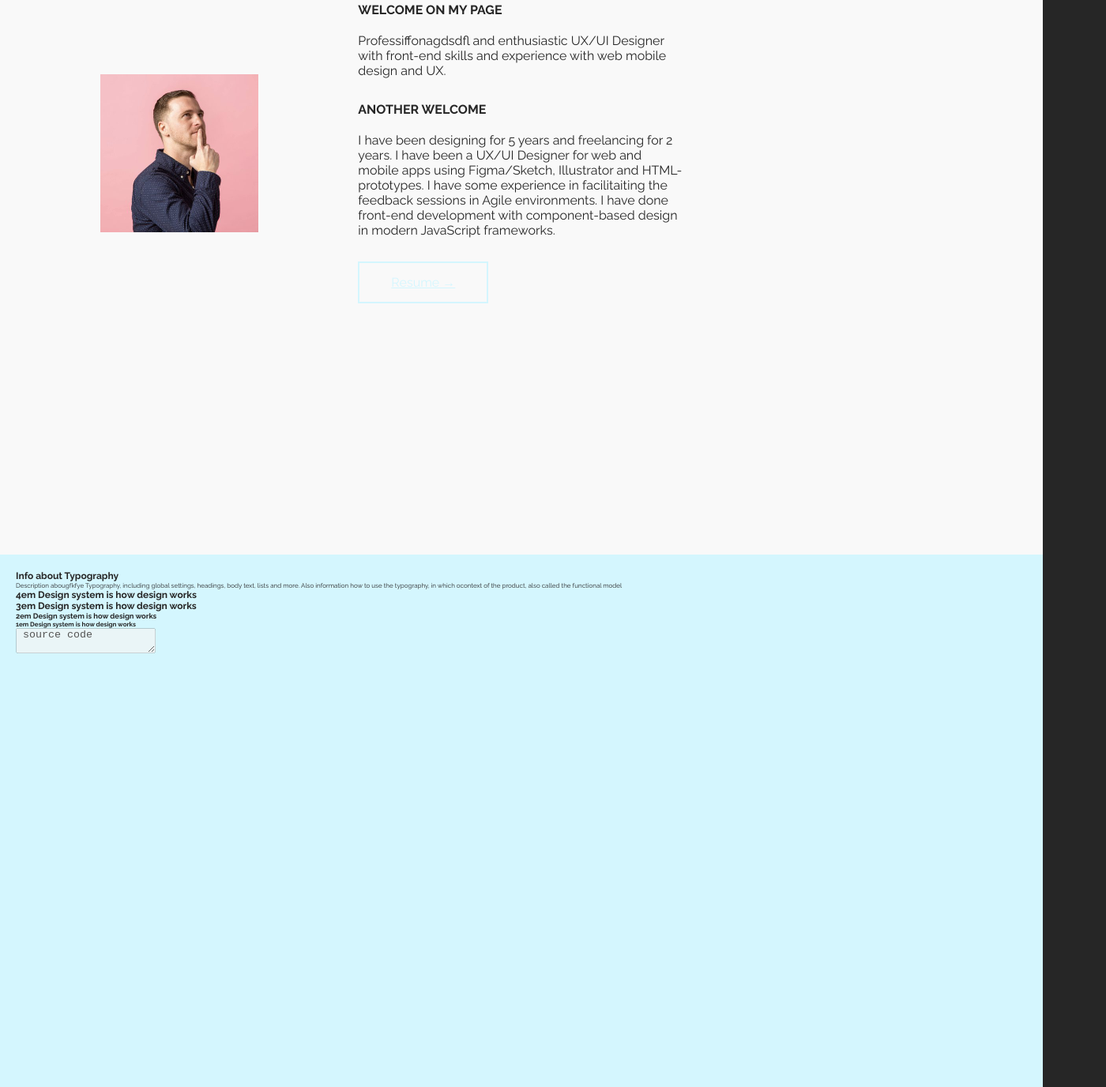
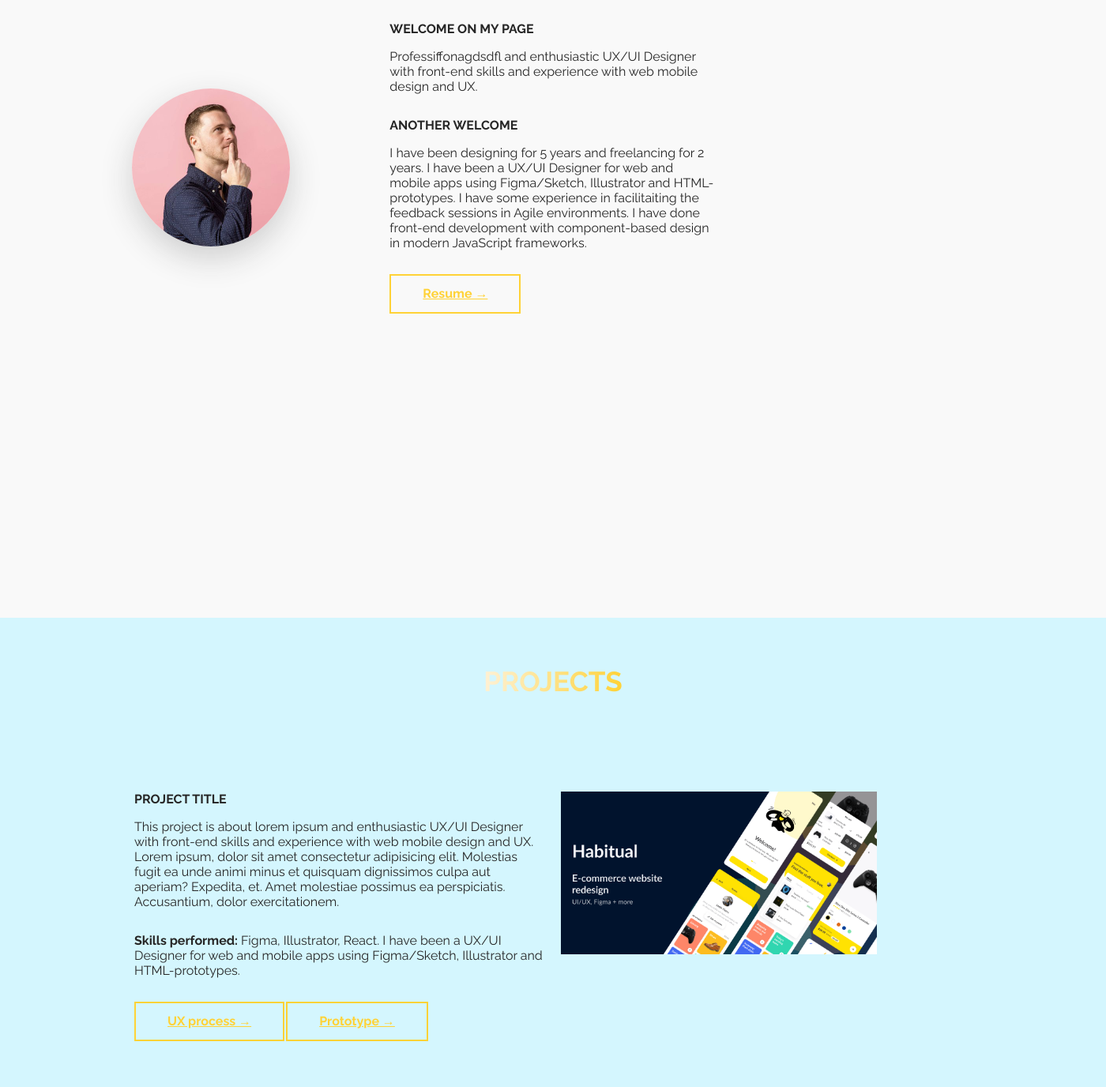
Before and after one commit to aneta-s/designsystem, a website: page index.html in a window 1280 px wide. Shown: the part 978-2354 px from the top of the page at 79% size, 1400 px wide, since content can reach past the window. Drawn offline with Linux system fonts and the light colour scheme; a web font is replaced by a local one.

Commit message:
projects start

```diff
--- a/index.html
+++ b/index.html
@@ -21,8 +21,8 @@
       <nav>
         <ul>
           <!-- Because slide-out- is transforming off the page, we don't see it when load page fro the first time -->
-          <li id="nav-1" class="slide-out-1"><a href="#layout">Layout</a></li>
-          <li id="nav-2" class="slide-out-2"><a href="#content">Content</a></li>
+          <li id="nav-1" class="slide-out-1"><a href="#about">About</a></li>
+          <li id="nav-2" class="slide-out-2"><a href="#projectOne">project one</a></li>
           <li id="nav-3" class="slide-out-3">
             <a href="#components">Components</a>
           </li>
@@ -56,11 +56,11 @@
         >
       </h1>
       <!-- below: styles about the color in btn-white class, for buttons functionality use btn class-->
-      <a href="#" class="btn btn-white">My Projects</a>
+      <a href="#" class="btn btn-text">My Projects</a>
     </div>
     <!-- ABOUT ME PAGE -->
     <main>
-      <section id="layout">
+      <section id="about">
         <!-- utility class u-margin-8 let to stay independent/reusable across the page-->
         <div class="u-center-text u-margin-bottom-big">
           <h2 class="heading-secondary">About Me</h2>
@@ -96,30 +96,44 @@
               component-based design in modern JavaScript frameworks.
             </p>
 
-            <a href="assets/resume-uxui-designer.pdf" class="btn-text">Resume &rarr;</a>
+            <a href="assets/resume-uxui-designer.pdf" class="btn btn-text">Resume &rarr;</a>
           </div>
         </div>
       </section>
     </main>
-    <section id="content">
+    <section id="projectOne">
       <!-- of .active? -->
-      <div class="typography">
-        <h1>Info about Typography</h1>
-        <p>
-          Description abougfkfye Typography, including global settings,
-          headings, body text, lists and more. Also information how to use the
-          typography, in which ocontext of the product, also called the
-          functional model
-        </p>
-        <div class="display">
-          <h1><span>4em</span> Design system is how design works</h1>
-          <h2><span>3em</span> Design system is how design works</h2>
-          <h3><span>2em</span> Design system is how design works</h3>
-          <h4><span>1em</span> Design system is how design works</h4>
+      <div class="u-center-text u-margin-bottom-big">
+        <h2 class="heading-secondary">Projects</h2>
+      </div>
+    <div class="project-container">
+        <div class="zone text">
+            <h3 class="heading-tertiary u-margin-bottom-small">
+             Project Title
+            </h3>
+            <p class="paragraph">
+              This project is about lorem ipsum and enthusiastic UX/UI Designer with front-end
+              skills and experience with web mobile design and UX. Lorem ipsum, dolor sit amet consectetur adipisicing elit. Molestias fugit ea unde animi minus et quisquam dignissimos culpa aut aperiam? Expedita, et. Amet molestiae possimus ea perspiciatis. Accusantium, dolor exercitationem.
+            </p>
+            <p class="paragraph"> <strong> Skills performed: </strong>
+              Figma, Illustrator, React. I
+              have been a UX/UI Designer for web and mobile apps using
+              Figma/Sketch, Illustrator and HTML-prototypes.
+            </p>
 
-          <textarea disabled> source code </textarea>
-        </div>
-      </div>
+            <a href="#" class="btn btn-text">UX process &rarr;</a>
+            <a href="#" class="btn btn-text">Prototype &rarr;</a>
+          </div>
+          <div class="area image">
+            <img
+              src="image/habitual.png"
+              alt="Profile Photo"
+              class="photo"
+              height="auto"
+              width="400px"
+            />
+          </div>
+    </div>
     </section>
     <section id="components">
       <div class="main-nav">
@@ -214,69 +228,5 @@
     </section>
     <!-- Script -->
     <script src="script.js"></script>
-    <!-- section 34 adv scss
-        <section class="grid-test">
-            <div class="row">
-                <div class="col-1-of-2">
-                    Col 1 of 2
-                </div>
-                <div class="col-1-of-2">
-                    Col 1 of 2
-                </div>
-            </div>
-            <div class="row">
-                <div class="col-1-of-3">
-                    Col 1 of 3
-                </div>
-                <div class="col-1-of-3">
-                    Col 1 of 3
-                </div>
-                <div class="col-1-of-3">
-                    Col 1 of 3
-                </div>
-            </div>
-            <div class="row">
-                <div class="col-1-of-3">
-                    Col 1 of 3
-                </div>
-                <div class="col-2-of-3">
-                    Col 2 of 3
-                </div>
-            </div>
-            <div class="row">
-                <div class="col-1-of-4">
-                    Col 1 of 4
-                </div>
-                <div class="col-1-of-4">
-                    Col 1 of 4
-                </div>
-                <div class="col-1-of-4">
-                    Col 1 of 4
-                </div>
-                <div class="col-1-of-4">
-                    Col 1 of 4
-                </div>
-            </div>
-            <div class="row">
-                <div class="col-1-of-4">
-                    Col 1 of 4
-                </div>
-                <div class="col-1-of-4">
-                    Col 1 of 4
-                </div>
-                <div class="col-2-of-4">
-                    Col 2 of 4
-                </div>
-            </div>
-            <div class="row">
-                <div class="col-1-of-4">
-                    Col 1 of 4
-                </div>
-                <div class="col-3-of-4">
-                    Col 3 of 4
-                </div>
-            </div>
-        </section>
-        -->
   </body>
 </html>
--- a/sass/base/_typography.scss
+++ b/sass/base/_typography.scss
@@ -68,3 +68,5 @@ body {
         margin-bottom: 3rem;//space around the paragraphs, expect the last paragraph &:not(:last-child)
     }
 }
+
+    // PROJECTS
--- a/sass/base/_utilities.scss
+++ b/sass/base/_utilities.scss
@@ -1,6 +1,6 @@
 .u-center-text {text-align: center;}
 
 // Add margins below big titels on the page
-.u-margin-bottom-small {margin-bottom: 2rem;}
-.u-margin-bottom-medium {margin-bottom: 4rem;}
-.u-margin-bottom-big {margin-bottom: 8rem;}
+.u-margin-bottom-small {margin-bottom: 1.6rem;}
+.u-margin-bottom-medium {margin-bottom: 3.2rem;}
+.u-margin-bottom-big {margin-bottom: 6.4rem;}
--- a/sass/components/_button.scss
+++ b/sass/components/_button.scss
@@ -1,40 +1,26 @@
 // Styling button My projects
 .btn:link,
 .btn:visited {    //:link for state selectors ie hover, focus etc, it functions as a link. :visited state when user clicked on the button, and it sees the button again without styling
-border: .2rem solid $nav-color-6;
+    display: inline-block;//display as inline block (treat it as text box, to add paddings or widths to the element
+  position: relative;
+    font-size: $default-font-size;
+    font-weight: 700;
+    line-height: 1;
+    z-index: 1;
+   // transition: all .6s cubic-bezier(.19,1,.22,1);
+    border: .2rem solid $nav-color-6;
 padding: 1.5rem 4rem;//first for top&bottom, second for left&right
-display: inline-block;//display as inline block (treat it as text box, to add paddings or widths to the element
 cursor: pointer;
 //missing font-size 1.6rem?
 }
 
-.btn-white {
-    background-color: $nav-color-1;
-    color: $nav-color-6;
-    outline: $nav-color-6;
-}
-
-.btn-white:hover {
-    border-color: $nav-color-6;
-    background-color: $nav-color-6;
-    color: $nav-color-1;;
-
-}
-
 //NORMAL STATE BUTTON
 .btn-text {
-    &:link,
-&:visited {
-
-    font-size: $default-font-size;
-    border: .2rem solid $nav-color-2;
-    padding: 1.5rem 4rem;//first for top&bottom, second for left&right
-    display: inline-block;//display as inline block (treat it as text box, to add paddings or widths to the element
-     color: $nav-color-2;
-     background-image: linear-gradient(120deg, transparent 0%, transparent 50%, $nav-color-2 50%);
+     color: $nav-color-6;
+     background-image: linear-gradient(120deg, transparent 0%, transparent 50%, $nav-color-6 50%);
      background-size: 220%;
      transition: all .4s;
-    }
+
 
       //ACT OF STATE
     &:hover,
@@ -43,7 +29,4 @@ cursor: pointer;
         color: $nav-color-1;
         transform: translateX(1rem);
     }
-
-
-
 }
--- a/sass/components/_composition.scss
+++ b/sass/components/_composition.scss
@@ -1,29 +1,9 @@
-.composition {
-  position: relative;
-
-  &__photo {
-      width: 55%;
+.zone > img {
     box-shadow: 0 1.5rem 4rem rgba($color-primary, .2);
     border-radius: 50%;
-      position: absolute;
     z-index: 10;
     transition: all .2s;
     outline-offset: 2rem;
-
-      &--p1 {
-          left: 20%;
-          top: 4rem;
-      }
-
-      // &--p2 {
-      //     right: 0;
-      //     top: 2rem;
-      // }
-
-      // &--p3 {
-      //     left: 20%;
-      //     top: 10rem;
-      // }
 
         &:hover {
         outline: 1.5rem solid $nav-color-2;
@@ -31,11 +11,14 @@
         box-shadow: 0 2.5rem 4rem rgba($color-primary, .5);
         z-index: 20;
     }
+    &:hover &__photo:not(:hover) {
+        transform: scale(.95);
+    }
 
 }
 
-  &:hover &__photo:not(:hover) {
-      transform: scale(.95);
+.zone.image {
+    display: flex;
+    align-items: center;
+    justify-content: center;
 }
-  //composition:hover composition__photo:not(:hover) {
-}
--- a/sass/layout/_grid.scss
+++ b/sass/layout/_grid.scss
@@ -1,42 +1,15 @@
-.row {
-  max-width: $grid-width; //1140px if the screen is smaller then 114rem, than the screen will eb 100% filled
-  background-color: green;
-  margin: 0 auto; //to center block element of another block elements (0px on top&bottom; auto on left&right)
-  &:not(:last-child) {
-    //not sudo selector : select everything except the last child (.row:not()
-    margin-bottom: $gutter-vertical; //put everywhere space between columns, except last child
-  }
+.container {
+    display: grid;
+    gap: 20px;
+    grid-template-columns: repeat(auto-fill, minmax(400px, 1fr)); //1fr 2fr as soon as it is less then 350px, it changes the grid system
 
-  @include clearfix; //does the trick (see mixins)
+}
 
-  [class^="col-"] {
-    //what to select? based on class, any class that starts (^)with col-....select all columns at the same time
-    background-color: red;
-    float: left;
-    &:not(:last-child) {
-      margin-right: $gutter-horizontal;
-    }
-  }
-  // .col-1-of-2 {
-  //     width: calc((100%-#{$gutter-horizontal})/2);//adv scss section 32 calc to mix units
-  // }
-  .col-1-of-3 {
-    width: calc((100% - 2 * #{$gutter-horizontal}) / 3);
-  }
-  .col-2-of-3 {
-    width: calc(
-      2 * ((100% - 2 * #{$gutter-horizontal}) / 3) + #{$gutter-horizontal}
-    );
-  }
-  // .col-1-of-4 {
-  //     width: calc((100% - 3 * #{$gutter-horizontal}) / 4);
-  // }
-
-  // .col-2-of-4 {
-  //     width: calc(2 * ((100% - 3 * #{$gutter-horizontal}) / 4) + #{$gutter-horizontal});
-  // }
-
-  // .col-3-of-4 {
-  //     width: calc(3 * ((100% - 3 * #{$gutter-horizontal}) / 4) + 2 * #{$gutter-horizontal});
-  // }
+.project-container {
+    margin: 55px;
+padding: 55px;
+    display: grid;
+    gap: 20px;
+    grid-template-columns: repeat(auto-fill, minmax(400px, 1fr)); //1fr 2fr as soon as it is less then 350px, it changes the grid system
+   // grid-template-areas: "first second second";
 }
--- a/sass/layout/_grid1.scss
+++ /dev/null
@@ -1,55 +0,0 @@
-.container {
-    display: grid;
-    gap: 20px;
-    grid-template-columns: repeat(auto-fill, minmax(400px, 1fr)); //1fr 2fr as soon as it is less then 350px, it changes the grid system
-   // grid-template-areas: "first second second";
-}
-.zone.image {
-
-    display: flex;
-
-    align-items: center;
-
-   // width:50%;
-   // grid-area: first;
-    justify-content: center;
-       border-radius: 50%;
-
-}
-// .zone.text {
-//     grid-area: second;
-//   }
-// .zone {
-//     padding: 20px;
-//     margin: 20px ;
-
-// }
-
-// .zone {
-
-//    //display: block;
-//     text-align: center;
-//     font-size: $default-font-size;
-//     border-radius: 4px;
-//     border: 1px solid #bbb;
-//     transition: all 0.3s linear;
-// }
-
-// .zone > img {
-//     width: 100%;
-//     box-shadow: 0 1.5rem 4rem rgba($color-primary, .2);
-//     border-radius: 50%;
-//     z-index: 10;
-//     transition: all .2s;
-//     outline-offset: 2rem;
-
-//     &:hover {
-//         outline: 1.5rem solid $nav-color-2;
-//         transform: scale(1.05) translateY(-.5rem);
-//         box-shadow: 0 2.5rem 4rem rgba($color-primary, .5);
-//         z-index: 20;
-//     }
-//     &:hover &__photo:not(:hover) {
-//         transform: scale(.95);
-//     }
-// }
--- a/sass/layout/_sections.scss
+++ b/sass/layout/_sections.scss
@@ -7,7 +7,7 @@ section {
    position: relative; //this is how logo is palced?
     font-size: 0.8rem;
     /*display: flex;*/
-    padding: 2rem;
+    padding: 6rem;
     /*justify-content: center;
     align-items: center;*/
    // text-transform: uppercase;
@@ -19,6 +19,7 @@ section {
     // linkmuis Copy Image Address and paste belo
     section#home {
         background-color:$nav-color-1;
+        padding: 2rem;
         // background-image: url("https://images.unsplash.com/photo-1601758174039-617983b8cdd9?ixid=MXwxMjA3fDF8MHxwaG90by1wYWdlfHx8fGVufDB8fHw%3D&ixlib=rb-1.2.1&auto=format&fit=crop&w=986&q=80");
         // background-size: cover;
         // background-position: center center;
@@ -39,6 +40,7 @@ section {
             left: 1.5rem;
             text-decoration: none;
             /*font-size: 0.8rem;*/
+
             padding-bottom: .5rem;
             color: $color-primary;
             border-bottom: 1px solid $color-primary;
@@ -46,7 +48,7 @@ section {
 
 
 
-        section#content {
+        section#projectOne {
             background-color: $nav-color-2;
 
 
--- a/sass/main.scss
+++ b/sass/main.scss
@@ -8,12 +8,11 @@
 @import "base/utilities";
 
 @import "components/button";
-//@import "components/composition";
+@import "components/composition";
 @import "components/hamburger";
 
 
-//@import "layout/grid";
-@import "layout/grid1";
+@import "layout/grid";
 @import "layout/heading";
 @import "layout/navigation";
 @import "layout/sections";
--- a/sass/pages/_home.scss
+++ b/sass/pages/_home.scss
@@ -1,3 +1,3 @@
-section#layout {
+section#about{
     background-color:$nav-color-1;
 }
```
Also changed, not shown: css/style.css, image/habitual.png (added). Lines whose indentation alone changed are shown as unchanged.
